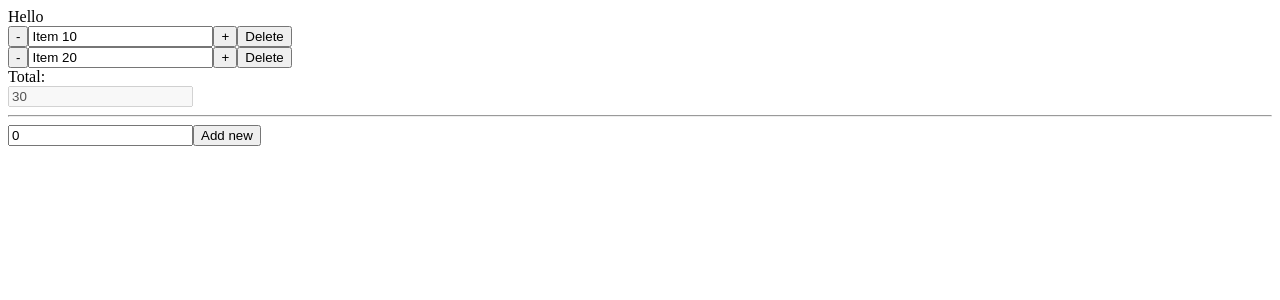
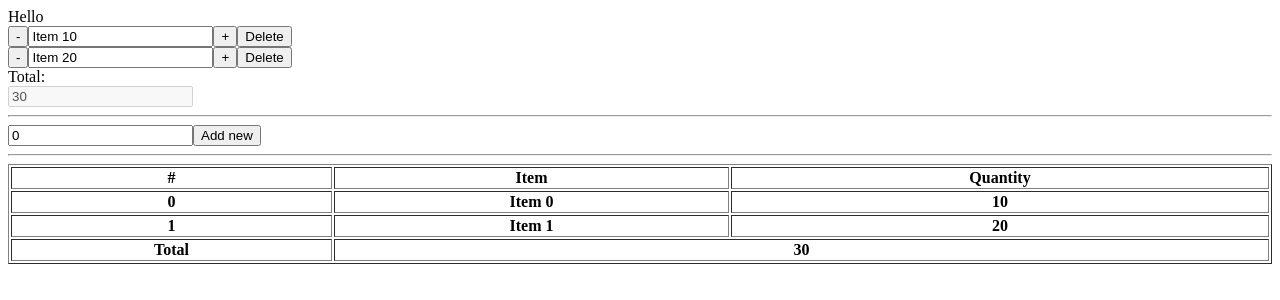
Before and after one commit to tuanitpro/react-ts-testing-form, a React (Create React App) app: page / in a window 1280 px wide. Shown: the top 300 px of the page. Built offline with nearby package versions, Linux system fonts and the light colour scheme.

Commit message:
1 file modified, 1 added

```diff
--- /dev/null
+++ b/components/table.tsx
@@ -0,0 +1,38 @@
+import React from 'react';
+
+export default function Table({ dataSource }) {
+  const caculateSumTotal = () => {
+    if (dataSource?.length) {
+      return dataSource?.reduce((item, a) => item + a);
+    }
+    return 0;
+  };
+  return (
+    <div>
+      <table border="1" width="100%">
+        <thead>
+          <tr>
+            <th>#</th>
+            <th>Item</th>
+            <th>Quantity</th>
+          </tr>
+        </thead>
+        <tbody>
+          {dataSource?.map((orderItem, index) => (
+            <tr key={index}>
+              <th>{index}</th>
+              <th>Item {index}</th>
+              <th>{orderItem}</th>
+            </tr>
+          ))}
+        </tbody>
+        <tfoot>
+          <tr>
+            <th>Total</th>
+            <th colSpan={2}>{caculateSumTotal()}</th>
+          </tr>
+        </tfoot>
+      </table>
+    </div>
+  );
+}
--- a/order-table.tsx
+++ b/order-table.tsx
@@ -1,6 +1,7 @@
 import React, { useState } from 'react';
 import InputText from './components/input-text';
 import InputAdd from './components/input-add';
+import Table from './components/table';
 
 export default function OrderTable({}) {
   const [orderItems, setOrderItems] = useState([10, 20]);
@@ -45,6 +46,8 @@ export default function OrderTable({}) {
       <br />
       <hr />
       <InputAdd onAdded={handleAddNew} />
+      <hr />
+      <Table dataSource={orderItems} />
     </div>
   );
 }
```
